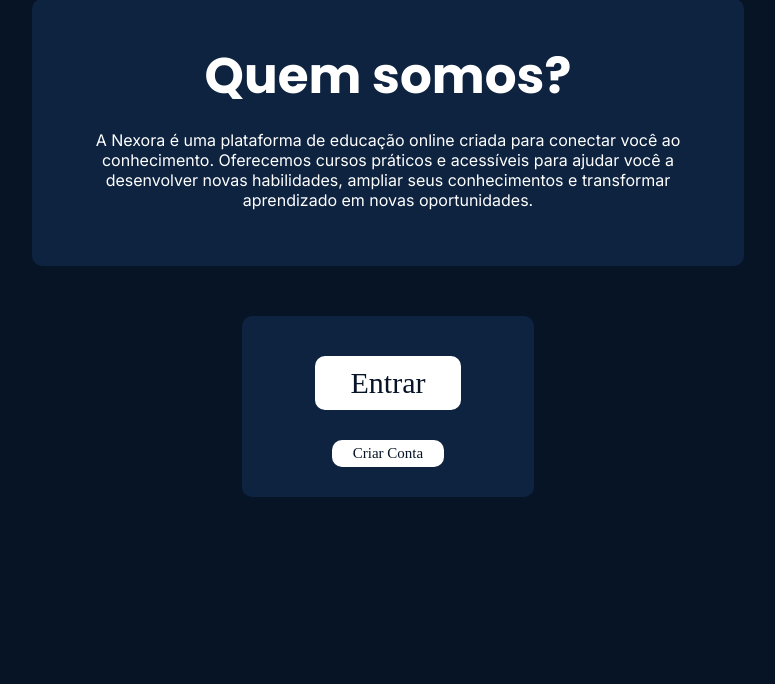
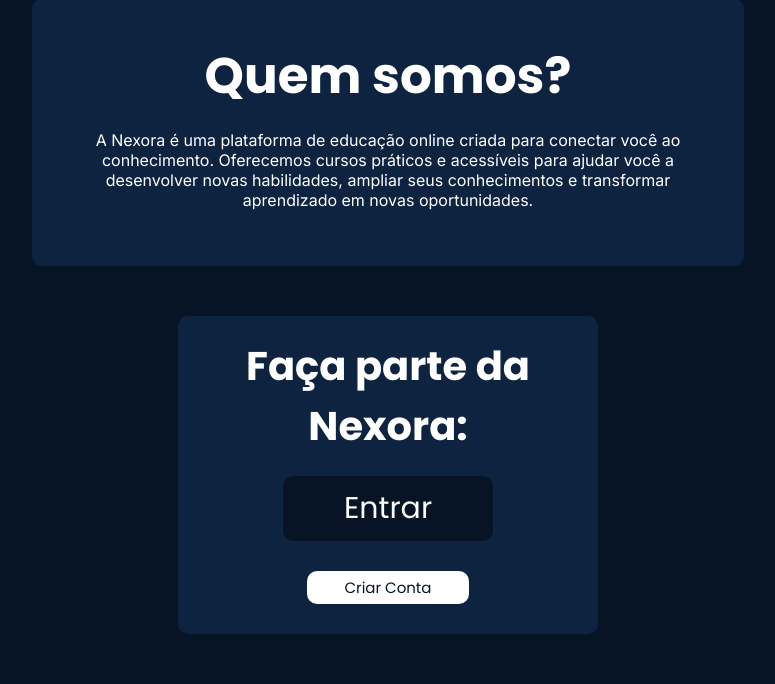
Before and after one commit to Nick-glitch611/curso_plataform, a Flask app: page / in a window 1280 px wide. Shown: the part 527-1211 px from the top of the page, without its empty margins (252-1027 px from the left). Before the commit the page ends 1024 px from the top, so only its background shows below. Run offline with Flask 3, Linux system fonts and the light colour scheme.

Commit message:
feat: add styling and greetings to authentication pages

```diff
--- a/static/css/style.css
+++ b/static/css/style.css
@@ -74,7 +74,7 @@ h2 {
 .auth {
 
     display: flex;
-    width: 20%;
+    width: 30%;
     background-color:#0D2340;
     margin: 50px auto;
     padding: 20px;
@@ -87,14 +87,15 @@ h2 {
 a {
 
     text-decoration: none;
-    color: #061426;
-    background-color: white;
     border-radius: 10px;
 
 }
 
 .entrar {
 
+    font-family: 'Poppins', sans-serif;
+    background-color: #061426;
+    color: white;
     font-size: 30px;
     margin: 20px auto;
     width: 50%;
@@ -103,9 +104,18 @@ a {
 
 .criar {
 
+    font-family:  'Poppins', sans-serif;;
+    background-color: white;
+    color: #061426;
     font-size: 15px;
     margin: 10px auto;
     width: 40%;
     padding: 5px;
 
 }
+
+.saudar {
+
+    font-size: 40px;
+
+}
--- a/templates/index.html
+++ b/templates/index.html
@@ -21,6 +21,7 @@
             </article>
 
             <nav class="auth">
+                <h2 class="saudar">Faça parte da Nexora:</h2>
                 <a class="entrar" href="{{ url_for('login') }}">Entrar</a>
                 <a class="criar" href="{{ url_for('cadastro') }}">Criar Conta</a>
             </nav>
```
